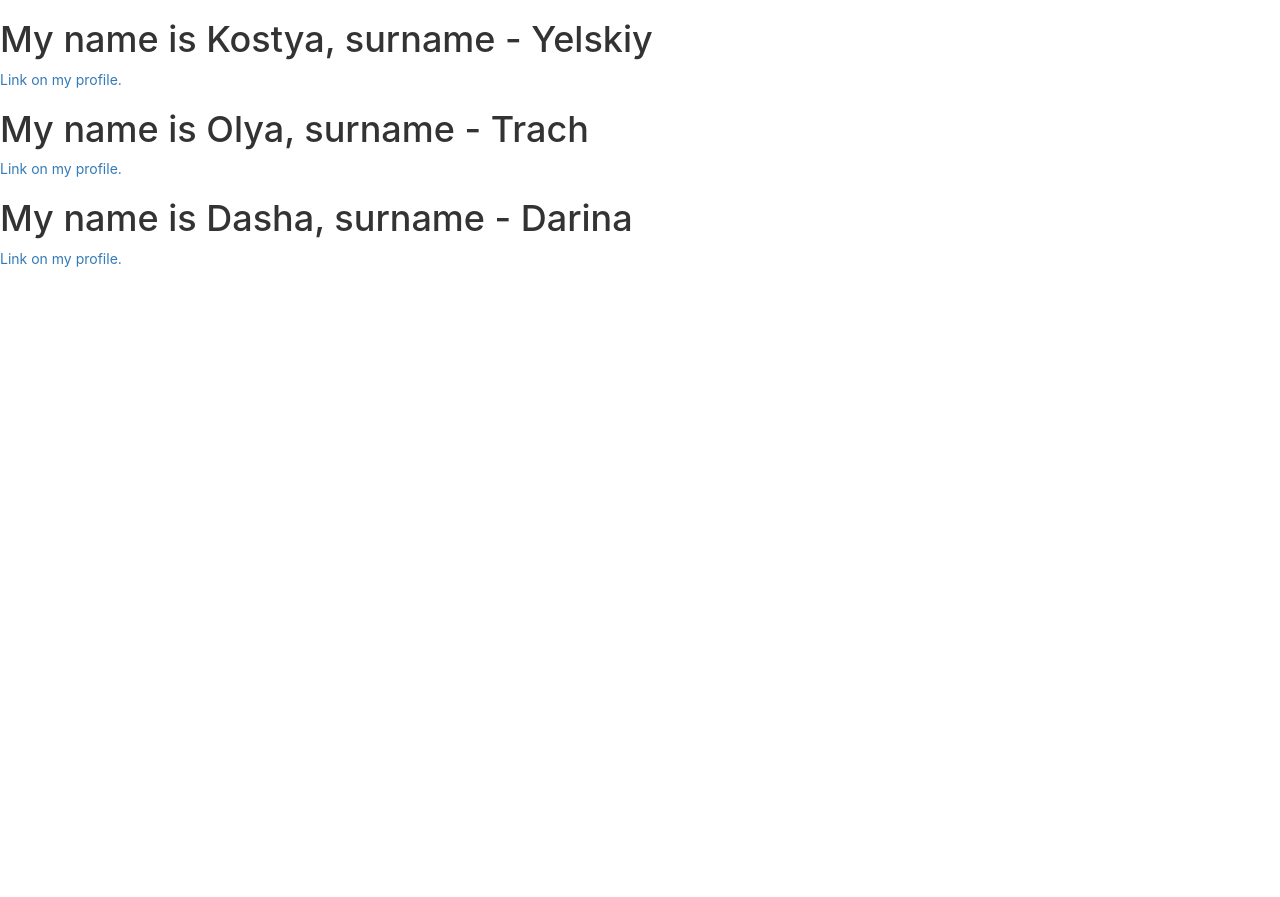
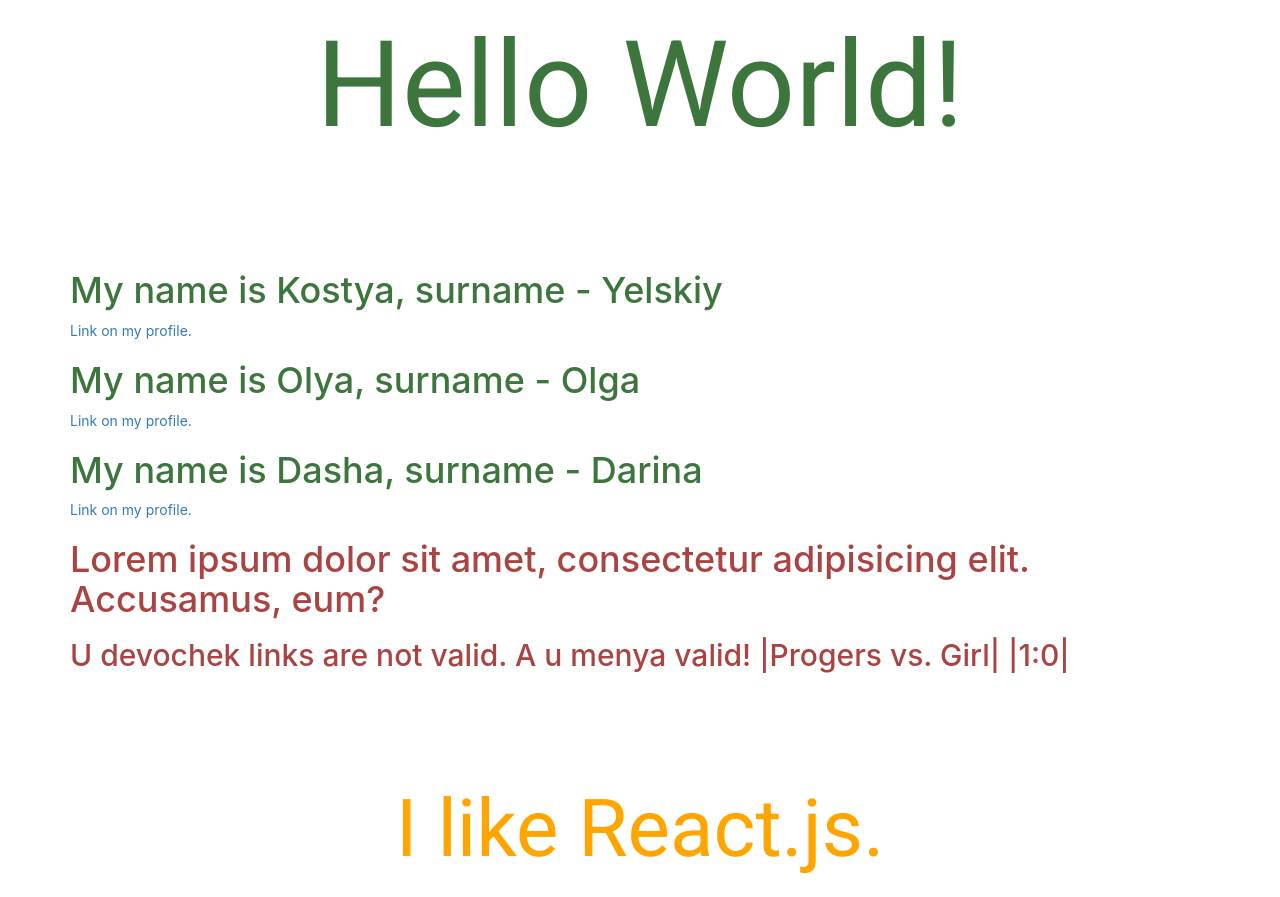
Before and after one commit to kor1k/react-intense-1_warm-up, a React (Create React App) app: page / in a window 1280 px wide. Before the commit the page ends 800 px from the top, so only its background shows below. Built offline with nearby package versions, Linux system fonts and the light colour scheme.

Commit message:
now all task is done.

```diff
--- a/src/App.js
+++ b/src/App.js
@@ -7,19 +7,42 @@
 import Col from 'react-bootstrap/lib/Col';
 import styled from 'styled-components'
 
+const StyledCompCheck = styled.p`
+  font-family: Roboto, sans-serif;
+  color: orange;
+  font-size: 8rem;
+  text-align: center;
+  margin-top: 10rem;
+`
+
+const StyledMainTitle = styled.p `
+   font-family: Roboto, sans-serif;
+   font-size: 12rem;
+   text-align: center;
+   margin-bottom: 10rem;
+`
 
 class App extends Component {
     render() {
         return (
-            <div className="wrapper">
+            <div className="wrapper container text-success">
+                <StyledMainTitle>Hello World! </StyledMainTitle>
                 <SayFullName name="Kostya" surname="Yelskiy"
                              link="https://github.com/kor1k"/>
-                <SayFullName name="Olya" surname="Trach"
+                <SayFullName name="Olya" surname="Olga"
                              link=""/>
                 <SayFullName
                     name="Dasha" surname="Darina"
                     link=""/>
+                <div className="test-block text-danger">
+                    <h1>Lorem ipsum dolor sit amet, consectetur adipisicing elit. Accusamus, eum?</h1>
+                    <h2>U devochek links are not valid. A u menya valid! |Progers vs. Girl| |1:0|</h2>
+                </div>
+                <StyledCompCheck>
+                    I like React.js.
+                </StyledCompCheck>
             </div>
+
         );
     }
 }
```
